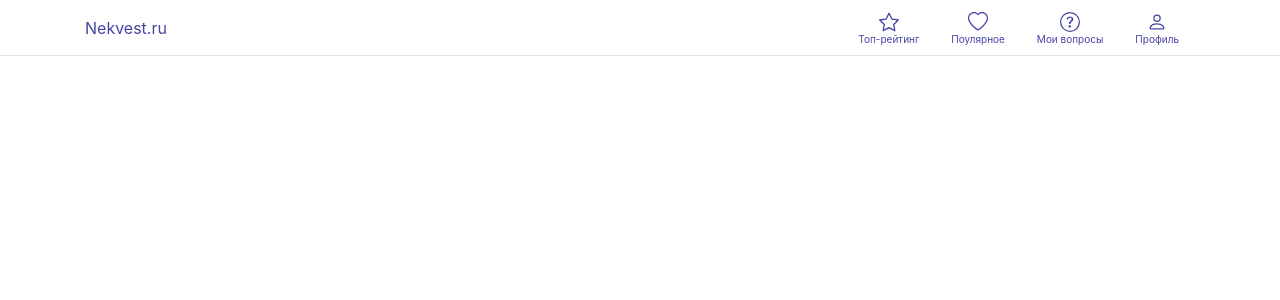
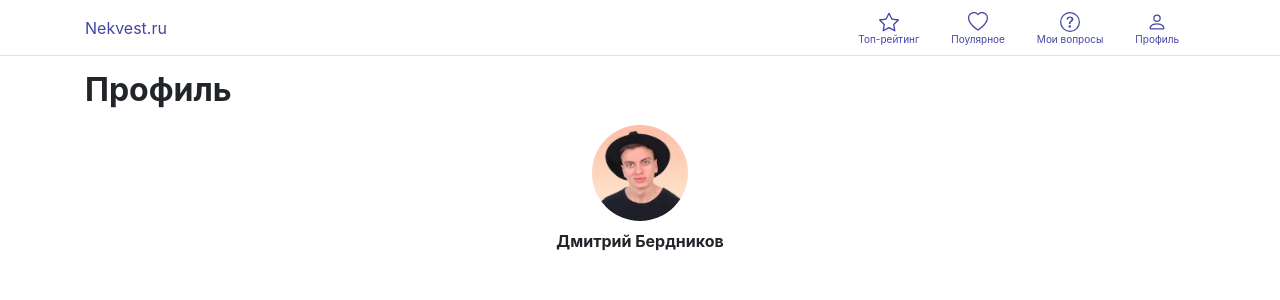
Before and after one commit to uchitsa/nekvest.ru, a React (Create React App) app: page / in a window 1280 px wide. Shown: the top 300 px of the page. Built offline with nearby package versions, Linux system fonts and the light colour scheme; the HTML template or start-up script is replaced by a standard one.

Commit message:
started Profile

```diff
--- a/src/App.js
+++ b/src/App.js
@@ -1,5 +1,6 @@
 import { Nav } from 'react-bootstrap';
 import { Heart, Star, QuestionCircle, Person } from 'react-bootstrap-icons';
+import avatar from './images/avatar.jpg';
 import './scss/main.scss';
 
 function App() {
@@ -38,6 +39,15 @@ function App() {
           </Nav>
         </div>
       </header>
+      <div className="Profile pt-3">
+        <div className="container-md">
+          <h2 className="h2 mb-3">Профиль</h2>
+          <div className="Profile__content">
+            <img className="Profile__avatar Avatar" src={avatar} alt="Аватар" />
+            <div className="Profile__name">Дмитрий Бердников</div>
+          </div>
+        </div>
+      </div>
     </div>
   );
 }
--- a/src/scss/abstracts/css-variables.scss
+++ b/src/scss/abstracts/css-variables.scss
@@ -1,15 +1,18 @@
 :root {
   --app-header-nav-icon-size: 1.25em;
+  --app-header-height: 53px;
 }
 
 @media (min-width: 340px) {
   :root {
     --app-header-nav-icon-size: 2em;
+    --app-header-height: 64px;
   }
 }
 
 @include media-breakpoint-up('sm') {
   :root {
     --app-header-nav-icon-size: 1.25em;
+    --app-header-height: 55px;
   }
 }
--- /dev/null
+++ b/src/scss/abstracts/functions.scss
@@ -0,0 +1,3 @@
+@function get-spacer($key) {
+  @return map-get($spacers, $key);
+}
--- /dev/null
+++ b/src/scss/components/Avatar.scss
@@ -0,0 +1,3 @@
+.Avatar {
+  border-radius: 50%;
+}
--- /dev/null
+++ b/src/scss/components/Profile.scss
@@ -0,0 +1,19 @@
+.Profile__avatar {
+  flex-shrink: 0;
+  width: 6rem;
+  height: 6rem;
+
+  border-radius: 50%;
+}
+
+.Profile__content {
+  display: flex;
+  flex-direction: column;
+  align-items: center;
+}
+
+.Profile__name {
+  margin-top: get-spacer(2);
+
+  font-weight: 700;
+}
--- a/src/scss/layout/app.scss
+++ b/src/scss/layout/app.scss
@@ -1 +1,9 @@
 // test
+.App {
+  height: 100vh;
+  padding-bottom: var(--app-header-height);
+
+  @include media-breakpoint-up('sm') {
+    padding-top: var(--app-header-height);
+  }
+}
--- a/src/scss/main.scss
+++ b/src/scss/main.scss
@@ -21,6 +21,9 @@
 @import "bootstrap/scss/utilities/display";
 @import "bootstrap/scss/utilities/flex";
 @import 'abstracts/css-variables';
+@import 'abstracts/functions';
 @import 'base/base';
 @import 'layout/app';
-@import 'components/appHeader';
+@import 'components/AppHeader';
+@import 'components/Avatar';
+@import 'components/Profile';
```
Also changed, not shown: src/images/avatar.jpg (added).
